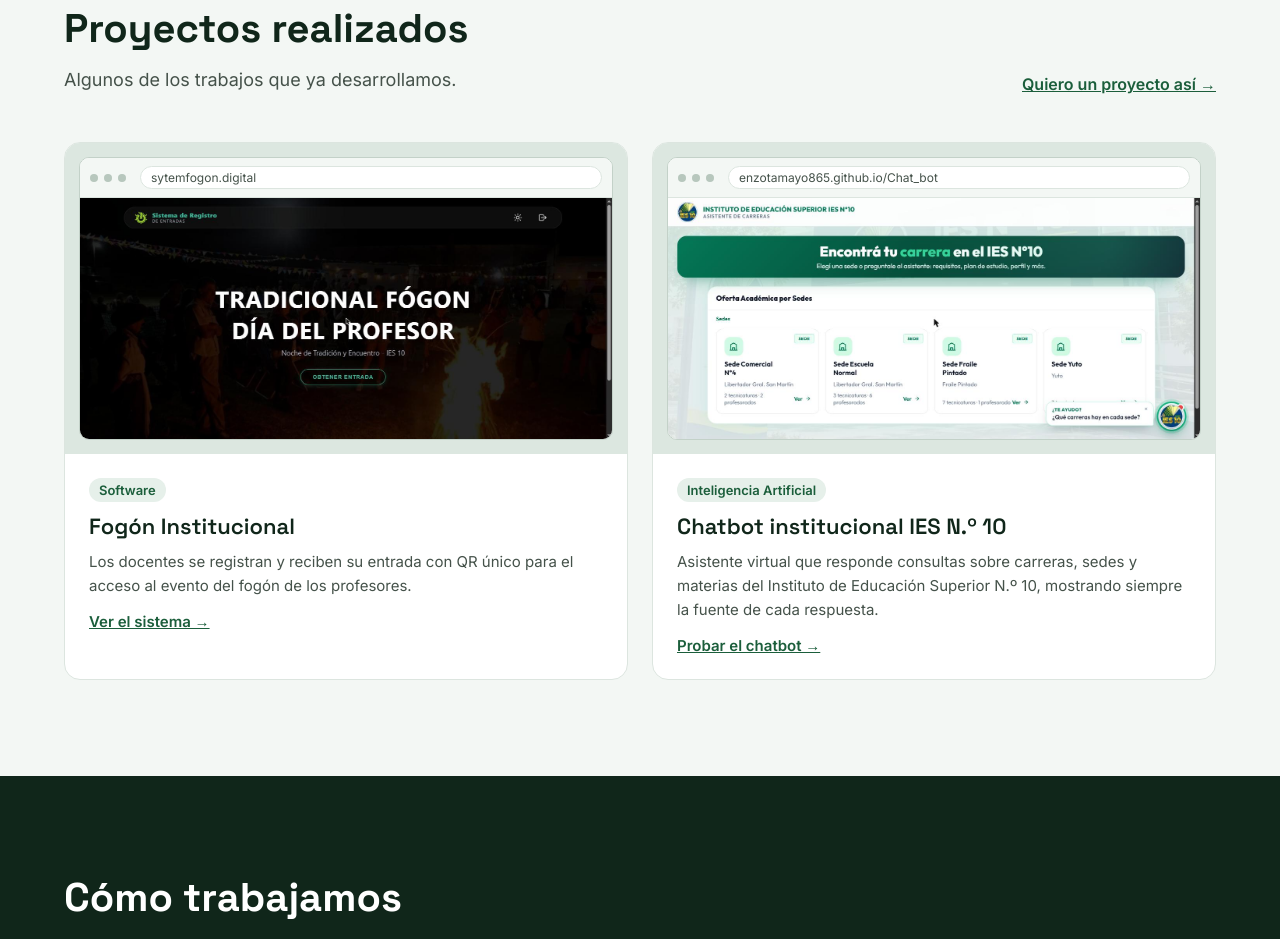
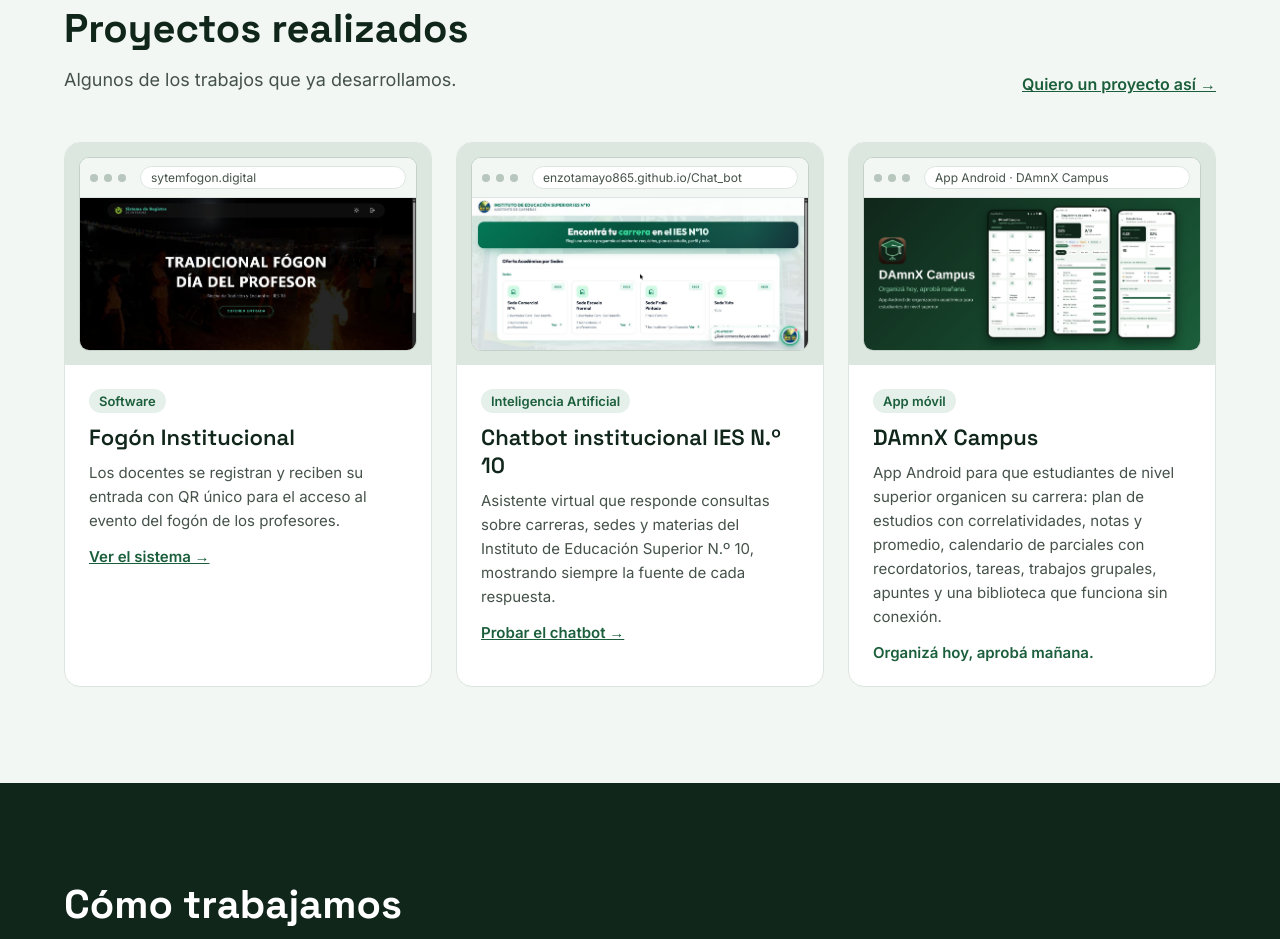
Before and after one commit to DAmnX14/ArceTech, a plain HTML site: page index.html in a window 1280 px wide. Shown: the part 1482-2421 px from the top of the page. Drawn offline with Linux system fonts and the light colour scheme.

Commit message:
Agregar proyecto DAmnX Campus a Proyectos realizados
Co-Authored-By: Claude Opus 5.5 <noreply@anthropic.com>
Claude-Session: https://claude.ai/code/session_01C2zfGVNr5ydZsgHL8qGQmj

```diff
--- a/index.html
+++ b/index.html
@@ -192,6 +192,26 @@ article:hover{transform:translateY(-3px);box-shadow:0 10px 24px rgba(16,38,26,.0
 </div>
 </article>
 
+<article style="background: #FFFFFF; border: 1px solid #DCE5DF; border-radius: 16px; overflow: hidden; display: flex; flex-direction: column">
+<div style="background: #DCE7E0; display: flex; flex-direction: column; padding: 14px; box-sizing: border-box">
+<div style="background: #FFFFFF; border-radius: 10px; overflow: hidden; display: flex; flex-direction: column; border: 1px solid #C3D1C8">
+<div style="display: flex; align-items: center; gap: 6px; padding: 8px 10px; background: #F3F7F4; border-bottom: 1px solid #DCE5DF">
+<span style="width: 8px; height: 8px; border-radius: 50%; background: #B7C7BD"></span>
+<span style="width: 8px; height: 8px; border-radius: 50%; background: #B7C7BD"></span>
+<span style="width: 8px; height: 8px; border-radius: 50%; background: #B7C7BD"></span>
+<span style="margin-left: 8px; flex: 1; background: #FFFFFF; border: 1px solid #DCE5DF; border-radius: 999px; padding: 3px 10px; font-size: 12px; color: #45524A">App Android · DAmnX Campus</span>
+</div>
+<img src="img/damnx-campus.jpg" alt="Pantallas de la app DAmnX Campus: inicio, seguimiento de carrera y estadísticas" style="width: 100%; height: auto; aspect-ratio: 1366 / 617; object-fit: contain; display: block">
+</div>
+</div>
+<div style="padding: 24px; display: flex; flex-direction: column; gap: 10px">
+<span style="align-self: flex-start; font-size: 13px; font-weight: 600; color: #1B5E3B; background: #E6F0EA; padding: 4px 10px; border-radius: 999px">App móvil</span>
+<h3 style="margin: 0; font-family: 'Space Grotesk', sans-serif; font-size: 22px; font-weight: 600; color: #10261A">DAmnX Campus</h3>
+<p style="margin: 0; font-size: 15px; line-height: 1.6; color: #45524A">App Android para que estudiantes de nivel superior organicen su carrera: plan de estudios con correlatividades, notas y promedio, calendario de parciales con recordatorios, tareas, trabajos grupales, apuntes y una biblioteca que funciona sin conexión.</p>
+<p style="margin: 4px 0 0; font-size: 15px; font-weight: 600; color: #1B5E3B">Organizá hoy, aprobá mañana.</p>
+</div>
+</article>
+
 
 
 </div>
```
Also changed, not shown: img/damnx-campus.jpg (added).
